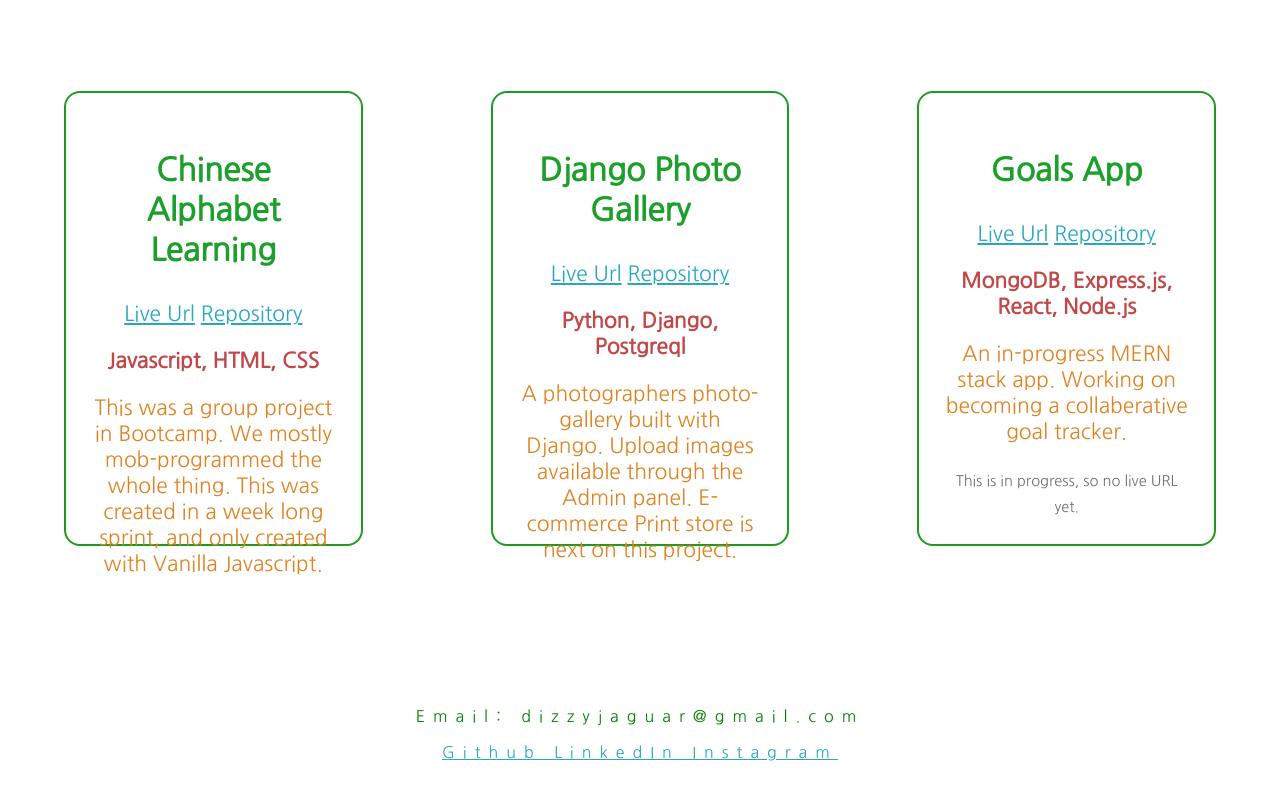
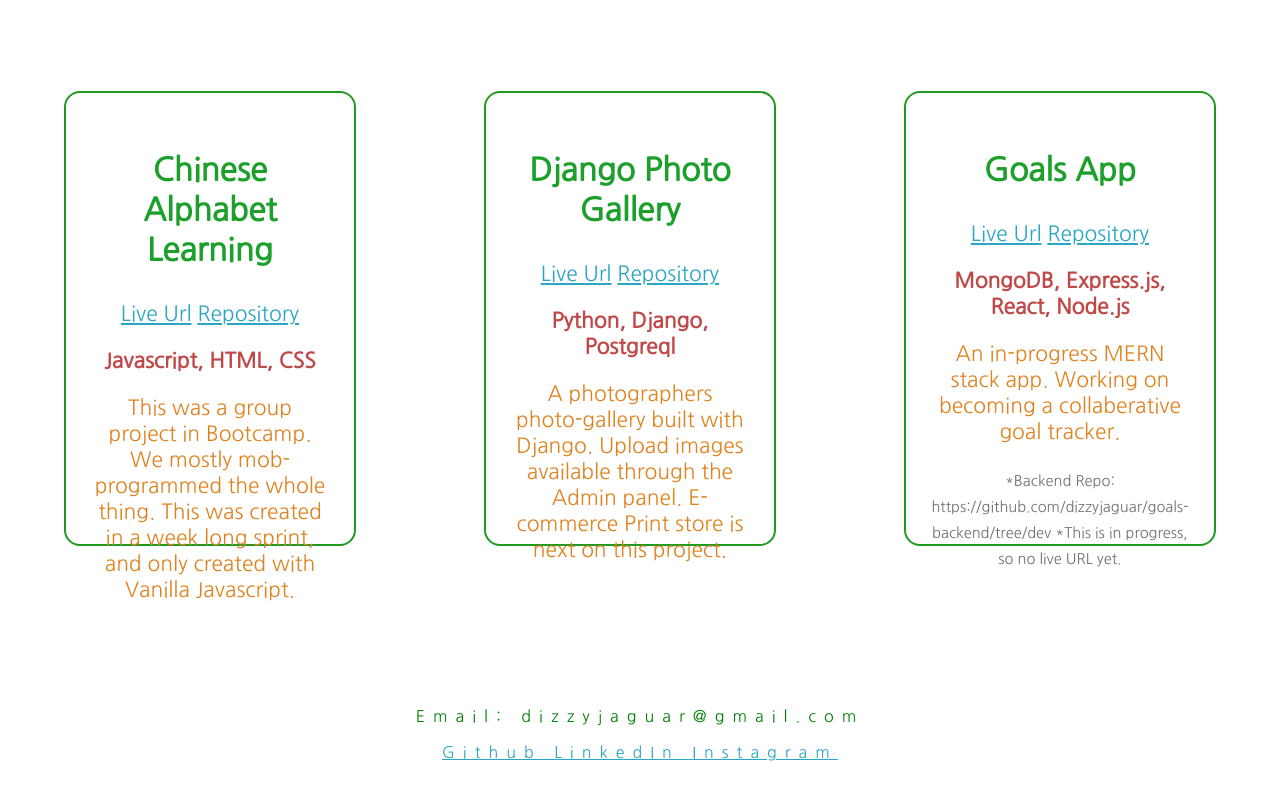
Before and after one commit to dizzyjaguar/portfolio, a React (Create React App) app: page / in a window 1280 px wide. Shown: the part 560-1360 px from the top of the page. Built offline with nearby package versions, Linux system fonts and the light colour scheme.

Commit message:
fix goals project link

```diff
--- a/src/data/projectsData.js
+++ b/src/data/projectsData.js
@@ -18,10 +18,10 @@
   {
     title: 'Goals App',
     liveUrl: 'no live url yet',
-    repo: 'Front-End: https://github.com/dizzyjaguar/goals-frontend, Back-End: https://github.com/dizzyjaguar/goals-backend',
+    repo: 'https://github.com/dizzyjaguar/goals-frontend/tree/dev',
     technology: 'MongoDB, Express.js, React, Node.js',
     description: 'An in-progress MERN stack app. Working on becoming a collaberative goal tracker.',
-    extra: 'This is in progress, so no live URL yet.',
+    extra: ' *Backend Repo:  https://github.com/dizzyjaguar/goals-backend/tree/dev *This is in progress, so no live URL yet.',
   }
 ];
 
```
